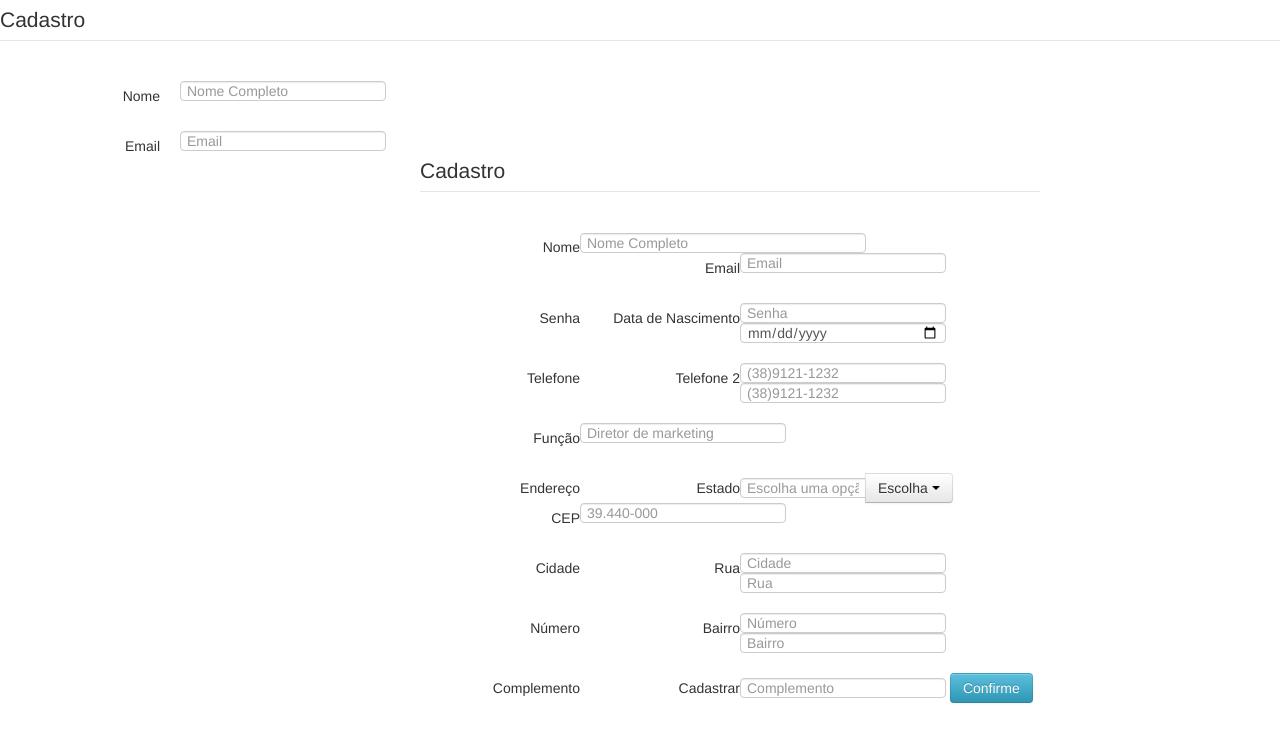
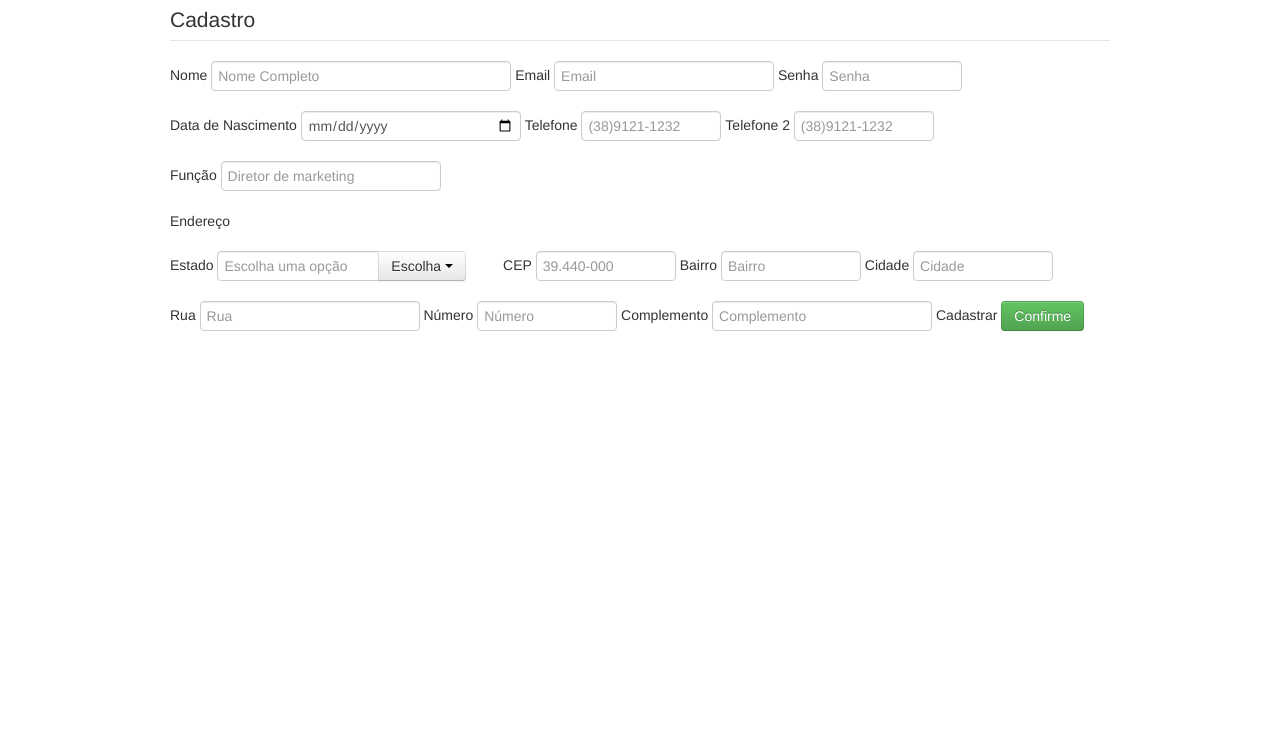
Before and after one commit to caickandrade/sistema_de_ponto, a CodeIgniter app: page /sistema_de_ponto/index.php/home/index in a window 1280 px wide. Shown: the top 742 px of the page. Run offline with CodeIgniter, Linux system fonts and the light colour scheme; some libraries are stand-ins or nearby versions.

Commit message:
modifiquei o cadastro para minimizar o espao ocupado por ele Luciano ficou de alterar os Ids.

```diff
--- a/application/views/cadastro.php
+++ b/application/views/cadastro.php
@@ -12,82 +12,51 @@
 	<script src="http://ajax.aspnetcdn.com/ajax/jquery.validate/1.8.1/jquery.validate.min.js" type="text/javascript"></script>
 	<body>
 
-		<form class="form-horizontal formCadastro" id="formu" method="post" >
-			<fieldset>
-				<legend>
-					Cadastro
-				</legend>
-				<div class="control-group">
-					<label class="control-label" for="Name">Nome</label>
-					<div class="controls">
-						<input type='text' name='Name' id='Name' placeholder="Nome Completo" class="required isBlanck" />
-					</div>
-				</div>
-
-<title>Dados Pessoais</title>
-<!-- <link href="C:/wamp/www/sistema_de_ponto/bootstrap/css/bootstrap.min.css" rel="stylesheet" media="screen"> -->
-
-
-<script src = "<?php echo base_url('/assets/js/cadastro.js')?>"></script>
-
-				<div class="control-group">
-					<label class="control-label" for="email">Email</label>
-					<div class="controls">
-						<input type='email' name='email' id='email' placeholder="Email" class="required isBlanck" />
-
 
 <body>
 <div class="container">
-	 <div class="row">
-    <div class="span8 offset2">
+
 	<form class="form-inline">
 		<fieldset>
 			<legend>
 				Cadastro
 			</legend>
-			<div class="control-group ">
+			<div class="row-fluid">
+			<div class="span12">
 				<label class="control-label">Nome</label>
 
+				<input class="span4" type='text' name='Name' id='a' placeholder="Nome Completo" />
 
-				<input class="span4" type='text' name='Name' id='a' placeholder="Nome Completo" class="isBlanck" />
-				&nbsp &nbsp<label class="control-label">Email</label>
+				<label class="control-label">Email</label>
 
-				<input type='email' name='email' id='b' placeholder="Email" class="isBlanck" />
-			</div>
-
-			<div class="control-group">
+				<input class="span3" type='email' name='email' id='b' placeholder="Email" />
 
 				<label class="control-label">Senha</label>
-				<input type='password' name='senha' id='L' placeholder="Senha"/>
+
+				<input class="span2" type='password' name='senha' id='L' placeholder="Senha"/><br/><br/>
+
 				<label class="control-label">Data de Nascimento</label>
-				<input type="date" name='nascimento' id='j' placeholder="12/12/1990"/>
 
-			</div>
+				<input class="span3" type="date" name='nascimento' id='j' placeholder="12/12/1990"/>
 
-			<div class="control-group">
 				<label class="control-label">Telefone</label>
 
-				<input type='text' name='phone' id='c' placeholder="(38)9121-1232"/>
+				<input class="span2" type='text' name='phone' id='c' placeholder="(38)9121-1232"/>
+
 				<label class="control-label">Telefone 2</label>
 
-				<input type='text' name='phone2' id='d' placeholder="(38)9121-1232"/>
+				<input class="span2" type='text' name='phone2' id='d' placeholder="(38)9121-1232"/><br/><br/>
 
-			</div>
-
-			<div class="control-group">
 				<label class="control-label">Função</label>
 
-				<input type="text" name='funcao' id='l' placeholder="Diretor de marketing"/>
+				<input class="span3" type="text" name='funcao' id='l' placeholder="Diretor de marketing"/><br/><br/>
 
-			</div>
+				Endereço<br/><br/>
 
-			<label class="control-label">Endereço</label>
-
-			<div class="control-group">
 				<label class="control-label">Estado</label>
 
 				<div class="input-append">
-					<input id="estado" name="estado" class="span2" placeholder="Escolha uma opção" type="text">
+					<input class="span7" id="estado" name="estado" placeholder="Escolha uma opção" type="text">
 					<div class="btn-group">
 						<button class="btn dropdown-toggle" data-toggle="dropdown">
 							Escolha
@@ -180,41 +149,31 @@
 				</div>
 				<label class="control-label">CEP</label>
 
+				<input class="span2" type="text" name='cep' id='k' placeholder="39.440-000"/>
 
-				<input type="text" name='cep' id='k' placeholder="39.440-000"/>
+				<label class="control-label">Bairro</label>
 
-			</div>
+				<input class="span2" type='text' name= 'bairro' id='h' placeholder="Bairro"/>
 
-			<div class="control-group">
 				<label class="control-label">Cidade</label>
 
-				<input type= 'text'  name= 'cidade' id= 'i' placeholder="Cidade"/>
+				<input class="span2" type= 'text'  name= 'cidade' id= 'i' placeholder="Cidade"/><br/><br/>
 				<label class="control-label">Rua</label>
 
-				<input type='text' name='rua' id='e' placeholder="Rua"/>
+				<input class="span3" type='text' name='rua' id='e' placeholder="Rua"/>
 
-			</div>
-
-			<div class="control-group">
 				<label class="control-label">Número</label>
 
-				<input type='text' name= 'numero' id='numero' placeholder="Número"/>
-				<label class="control-label">Bairro</label>
+				<input class="span2" type='text' name= 'numero' id='numero' placeholder="Número"/>
 
-				<input type='text' name= 'bairro' id='h' placeholder="Bairro"/>
-
-			</div>
-
-			<div class="control-group">
 				<label class="control-label">Complemento</label>
 
-				<input type='text' name= 'complemento' id='g' placeholder="Complemento"/>
+				<input class="span3" type='text' name= 'complemento' id='g' placeholder="Complemento"/>
 				<label class="control-label">Cadastrar</label>
 
-				<button id="confirme" name="confirme" class="btn btn-info">
+				<button id="confirme" name="confirme" class="btn btn-success">
 					Confirme
 				</button>
-
 			</div>
 
 		</fieldset>
```
